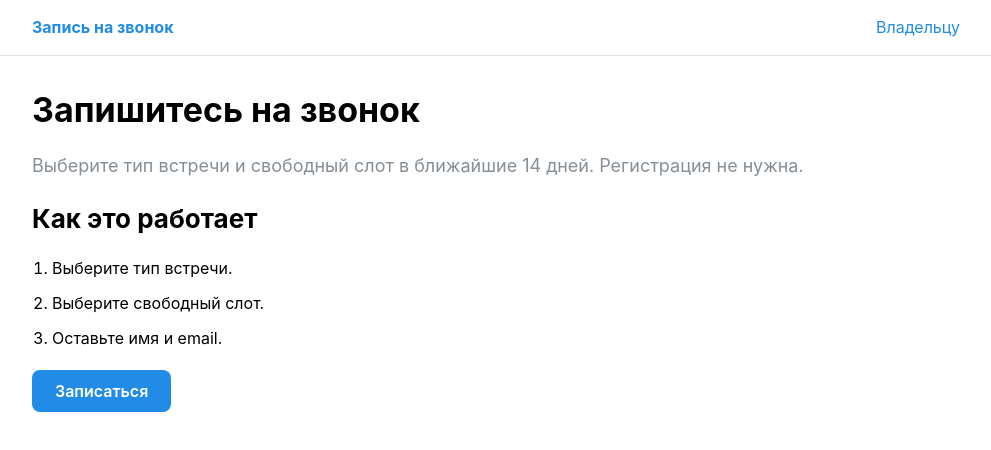
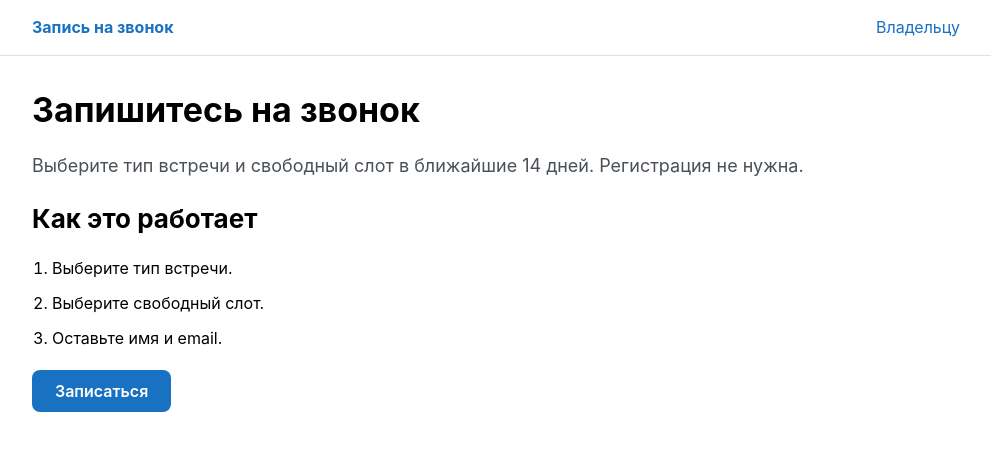
Before and after one commit to alex1alrus/ai-for-developers-project-387, a React (Vite) app: page / in a window 1280 px wide. Shown: the top 450 px of the page, without its empty margins (144-1135 px from the left). Built offline with nearby package versions, Linux system fonts and the light colour scheme.

Commit message:
fix: raise text contrast to WCAG AA (#41)

```diff
--- a/src/main.tsx
+++ b/src/main.tsx
@@ -4,10 +4,11 @@ import { StrictMode } from 'react'
 import { createRoot } from 'react-dom/client'
 import { BrowserRouter } from 'react-router'
 import App from './App.tsx'
+import { cssVariablesResolver, theme } from './theme.ts'
 
 createRoot(document.getElementById('root')!).render(
   <StrictMode>
-    <MantineProvider>
+    <MantineProvider theme={theme} cssVariablesResolver={cssVariablesResolver}>
       <BrowserRouter>
         <App />
       </BrowserRouter>
--- /dev/null
+++ b/src/theme.ts
@@ -0,0 +1,10 @@
+import { createTheme, type CSSVariablesResolver } from '@mantine/core'
+
+// WCAG AA needs 4.5:1 for body text. Mantine's defaults (blue.6 links and buttons, gray.6 for `c="dimmed"`) give about 3.5 and 3.3 on white (#41).
+export const theme = createTheme({ primaryShade: { light: 8, dark: 8 } })
+
+export const cssVariablesResolver: CSSVariablesResolver = (t) => ({
+  variables: {},
+  light: { '--mantine-color-dimmed': t.colors.gray[7] },
+  dark: {},
+})
```
Also changed, not shown: src/test/render.tsx (+2 -1 lines), 1 other file (tests, documents, lock files or other folders).
